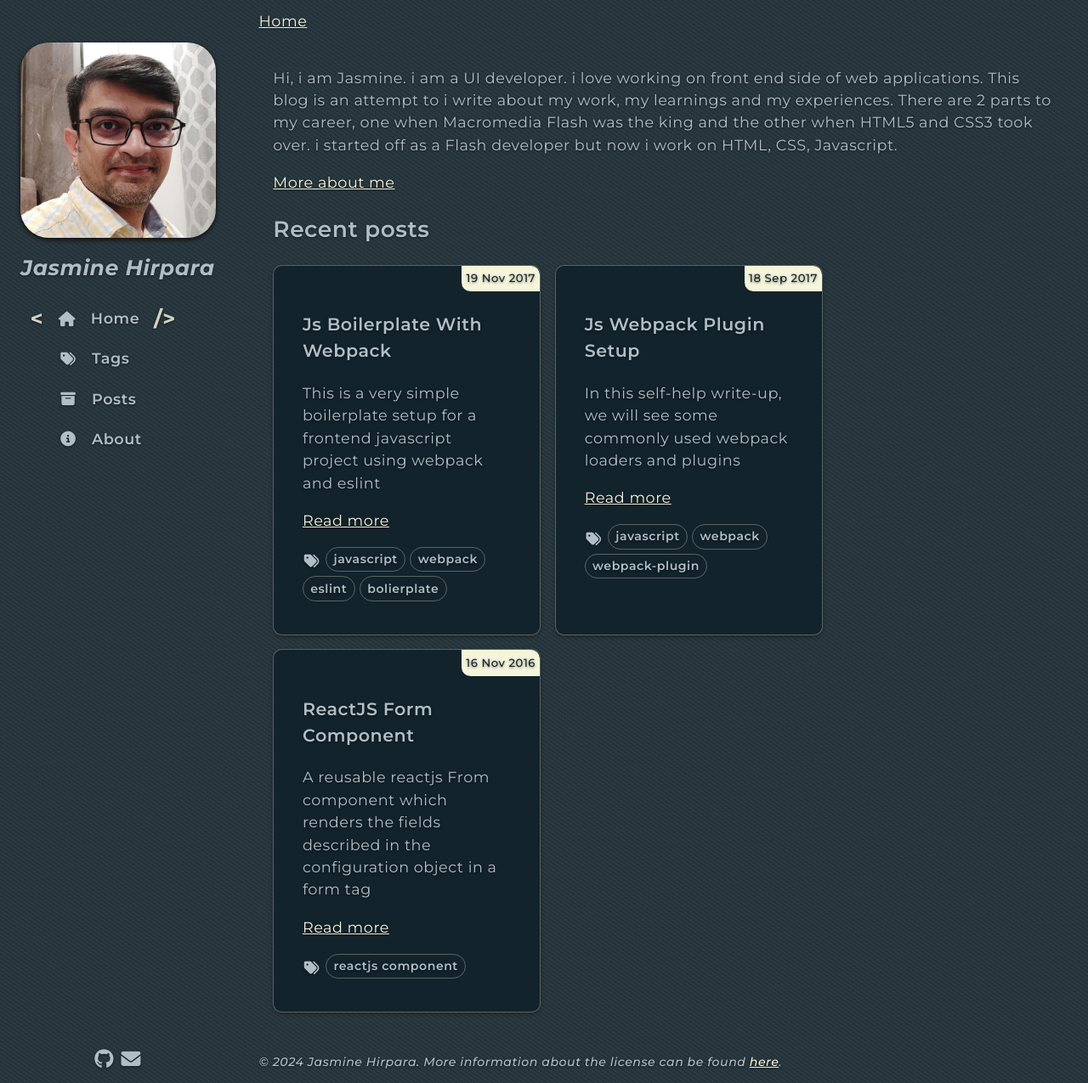
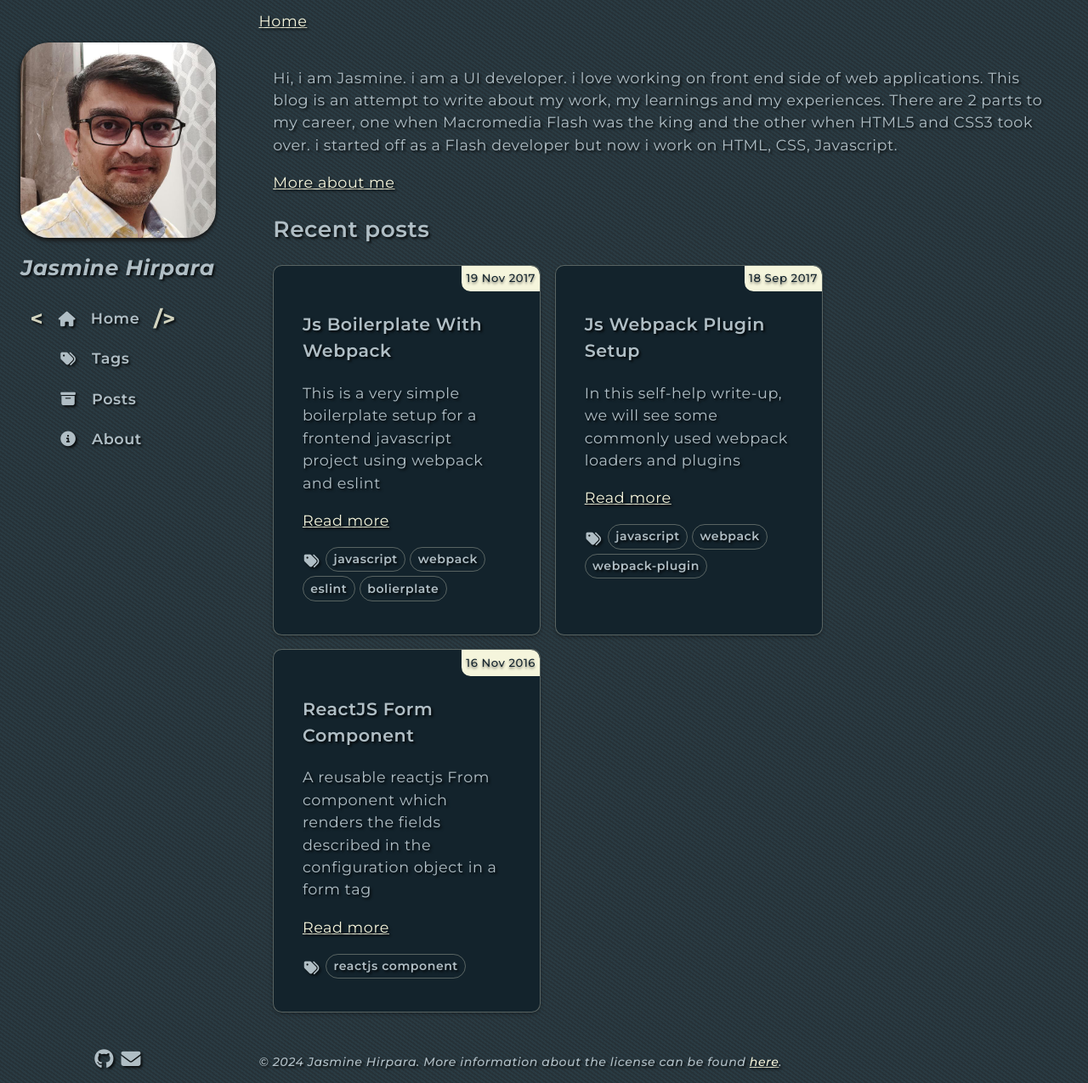
Before and after one commit to jazzominy/jazzominy.github.io, a Jekyll site: the page built from index.html, in a window 1280 px wide. Shown: the whole page at 85% size. Built offline with Jekyll 4.4.1, drawn with Linux system fonts in a browser that asks for light colours.

Commit message:
refinements

```diff
--- a/_sass/home.scss
+++ b/_sass/home.scss
@@ -31,6 +31,7 @@ section.home {
                 padding: 0.3125rem;
                 border-radius: 0 .625rem;
                 font-weight: 500;
+                text-shadow: 0 2px 3px rgba(0, 0, 0, 0.5);
             }
         }
     }
--- a/_sass/main.scss
+++ b/_sass/main.scss
@@ -42,7 +42,7 @@ a {
 }
 
 body {
-	text-shadow: 0 1px 3px rgba(0,0,0,.5);
+	text-shadow: 2px 2px 3px rgba(0,0,0,.8);
 	color: var(--text);
 	margin: 0;
 
--- a/index.html
+++ b/index.html
@@ -3,7 +3,7 @@ title: "Home"
 ---
 
 <section class="home">
-	<p>Hi, i am Jasmine. i am a UI developer. i love working on front end side of web applications. This blog is an attempt to i write about my work, my learnings and my experiences. There are 2 parts to my career, one when Macromedia Flash was the king and the other when HTML5 and CSS3 took over. i started off as a Flash developer but now i work on HTML, CSS, Javascript.</p>
+	<p>Hi, i am Jasmine. i am a UI developer. i love working on front end side of web applications. This blog is an attempt to write about my work, my learnings and my experiences. There are 2 parts to my career, one when Macromedia Flash was the king and the other when HTML5 and CSS3 took over. i started off as a Flash developer but now i work on HTML, CSS, Javascript.</p>
 	<p><a href="/about/">More about me</a></p>
 
 	<h2>Recent posts</h2>
```
